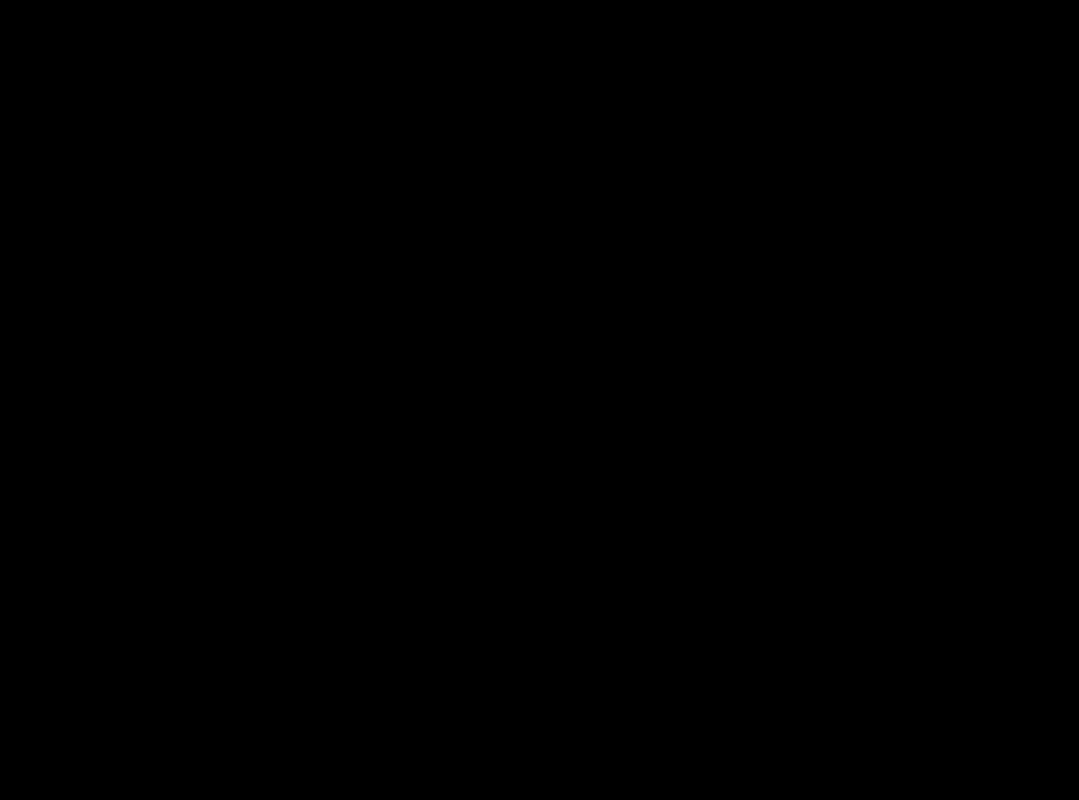
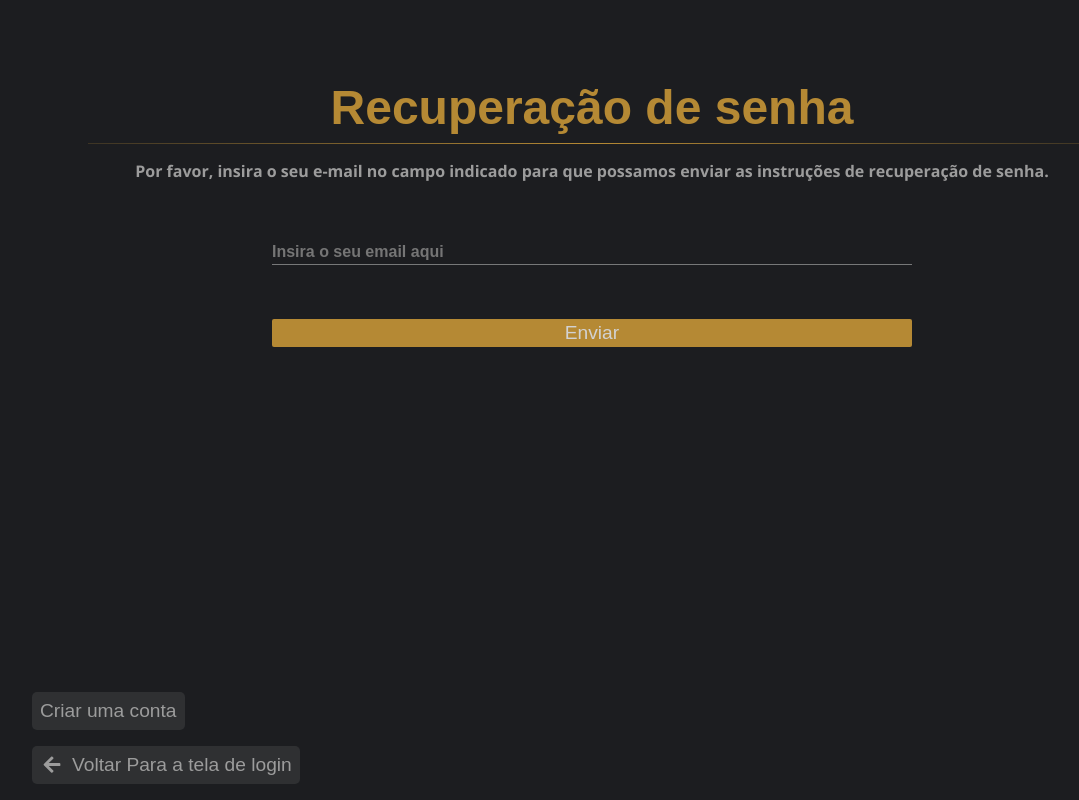
Before and after one commit to Git-Hub-Gentlemen-s-Club/GentlemensClub, a React (Vite) app in the folder gentlemens-club-app/: page /ForgotPassword in a window 1280 px wide. Before the commit this address had no page. Shown: the whole page, without its empty margins (48-1127 px from the left). Built offline with nearby package versions, Linux system fonts and the light colour scheme; a web font is replaced by a local one.

Commit message:
Inclusão da tela 'esqueceu sua senha'

```diff
--- a/gentlemens-club-app/src/App.jsx
+++ b/gentlemens-club-app/src/App.jsx
@@ -12,6 +12,7 @@ import Pagination from "./components/Pagination"; // Importando o componente Pag
 import InformationCard from "./components/InformationCard"; // Importando o componente InformationCard
 import LoginScreen from "./components/LoginScreen"; // Tela de login
 import Subscribe from './components/Subscribe';
+import ForgotPassword from "./components/ForgotPassword";
 import './App.css';
 import BarberShopSelected from "./components/BarberShopSelected";
 import { Route, Routes } from "react-router-dom"; // Removendo comentários desnecessários
@@ -66,6 +67,7 @@ function App() {
                 </>}/>
                 <Route path="/Subscribe" element={<Subscribe/>}/>
                 <Route path="/Login" element={<LoginScreen/>}/>
+                <Route path="/ForgotPassword" element={<ForgotPassword/>}/>
             </Routes>
 
         </>
--- a/gentlemens-club-app/src/components/ForgotPassword.jsx
+++ b/gentlemens-club-app/src/components/ForgotPassword.jsx
@@ -1,14 +1,61 @@
+/* eslint-disable react/no-unknown-property */
 import {
-    Background
-} from "styled_components/ForgotPasswordStyles.jsx"
+    Background,
+    StyledInput,
+    OtherLinks,
+    ArrowIcon
+} from "../styled_components/ForgotPasswordStyles"
+import { useState } from "react"
+import { useNavigate } from "react-router-dom";
+import { FaArrowLeft } from 'react-icons/fa';
+
+const ForgotPassword = () => {
+    const [email, setEmail] = useState("")
+    const [invalidWarning, setInvalidWarning] = useState("false")
+    const navigate = useNavigate()
+    const handleChange = (e) => {
+        setEmail(e.target.value)
+    }
+
+    const handleSubmit = (e) => {
+        e.preventDefault();
+        const regex = /^[^\s@]+@[^\s@]+\.[^\s@]+$/;
+        if (!regex.test(email)) {
+            alert("O Email inserido não é valido")
+            setInvalidWarning("true")
+        } else {
+            alert("O Email inserido é valido")
+        }
+        //Código que procede com a recuperação de senha
+    }
 
 
-const ForgotPassword = () => {
-
-    return(
-<Background>
-
-</Background>
+    return (
+        <Background>
+            <h1>Recuperação de senha</h1>
+            <hr />
+            <p>Por favor, insira o seu e-mail no campo indicado para que possamos enviar as instruções de recuperação de senha.</p>
+            <form>
+                <StyledInput
+                    type="text"
+                    name="Email"
+                    placeholder="Insira o seu email aqui"
+                    onChange={handleChange}
+                    onFocus={() => { setInvalidWarning("false") }}
+                    value={email}
+                    invalidwarning={invalidWarning}
+                />
+                <button onClick={handleSubmit}>Enviar</button>
+            </form>
+            <OtherLinks>
+                <button onClick={() => {navigate("/login")}}><ArrowIcon
+                    className="showPassword"
+                    as={FaArrowLeft}
+                    alt="Mostrar Senha"
+                />Voltar Para a tela de login</button>
+                <button onClick={() => {navigate("/subscribe")}}>Criar uma conta</button>
+            </OtherLinks>
+        </Background>
     )
 }
 export default ForgotPassword
--- a/gentlemens-club-app/src/components/LoginScreen.jsx
+++ b/gentlemens-club-app/src/components/LoginScreen.jsx
@@ -83,7 +83,7 @@ const LoginScreen = () => {
 
                             </div>
                             <div>
-                                <a href="" >Esqueceu sua senha?</a>
+                                <a href="" onClick={() => {navigate("/ForgotPassword")}}>Esqueceu sua senha?</a>
                                 <button>Login</button>
                             </div>
                         </Forms>
--- a/gentlemens-club-app/src/styled_components/ForgotPasswordStyles.jsx
+++ b/gentlemens-club-app/src/styled_components/ForgotPasswordStyles.jsx
@@ -0,0 +1,114 @@
+import styled from "styled-components";
+
+export const Background = styled.div`
+    background-color:#1C1D20;
+    height:100vh;
+    width:100vw;
+    padding:5rem;
+    & h1{
+        font-family: 'Rye', sans-serif;
+        font-size: clamp(1.5rem, 10vw, 3rem);
+        max-width:80%;
+        text-align:center;
+        margin: 0 auto;
+        color:#B58934;
+    }
+    & hr{
+        position:relative;
+        border:none;
+        width:90%;
+        margin: 0 auto;
+        margin-top:0.5rem;
+        background: radial-gradient(#B58934, #1C1D20 90%);
+        padding-top:1px;
+        box-shadow:none;
+    }
+    & p{
+        font-size:1rem;
+        font-weight:bold;
+        color:#9C9C9C;
+        margin-top:1rem;
+        margin-bottom:2rem;
+        text-align:center;
+    }
+    & form{
+        position:relative;
+        display:flex;
+        flex-direction:column;
+        justify-content:space-around;
+        height:20vh;
+        width:40rem;
+        max-width:70%;
+        margin:0 auto;
+
+    }
+    & button{
+        width:100%;
+        background-color: #B58934;
+        color:#D2D2D2;
+        border:none;
+        border-radius:2px;
+        padding: 0.2rem 0;
+        font-size:1.2rem;
+        margin:0 auto;
+        cursor: pointer;
+    }
+
+    & label{
+        position:relative;
+        pointer-events:none;
+        color:#777879;
+        font-weight:600;
+        height:2.25rem;
+        align-content:center;
+    }
+    @media (max-width: 600px) {
+        padding:1rem;
+        padding-top:3rem;
+        }
+`
+export const StyledInput = styled.input`
+    background:none;
+    border: none;
+    border-bottom: 1px solid;
+    border-color:${(props) => (props.invalidwarning == "true" ? "#951212" : "#777879")};
+    color: #777879;
+    font-size:1rem;
+    font-weight:600;
+    height:1.5rem;
+    width:100%;
+    &::placeholder{
+    font-weight:600;
+    }
+`
+export const OtherLinks = styled.div`
+    position:absolute;
+    display:flex;
+    flex-direction:column-reverse;
+    bottom:2vh;
+    height:5vh;
+    margin:0 auto;
+    width: fit-content;
+    gap: 1rem;
+
+
+    & button{
+        display:flex;
+        align-items:center;
+        width: fit-content;
+        background-color:#2F3032;
+        color:#9C9C9C;
+        padding:0.5rem;
+        margin:0;
+        border-radius:5px;
+
+    }
+`
+export const ArrowIcon = styled.div`
+color: #9C9C9C;
+position:relative;
+bottom:0;
+right:0;
+width:1.5rem;
+margin-right:0.5rem;
+`;
--- a/gentlemens-club-app/src/styled_components/loginScreen/LoginScreenStyle.jsx
+++ b/gentlemens-club-app/src/styled_components/loginScreen/LoginScreenStyle.jsx
@@ -54,7 +54,7 @@ export const RightSide = styled.div`
     border-radius: 0 50px 50px 0;
     margin: 0;
     background-color:unset;
-    @media (max-width: 810px) {
+    @media (max-width: 1077px) {
         display:none;
         border-radius: 0;
     }
```
